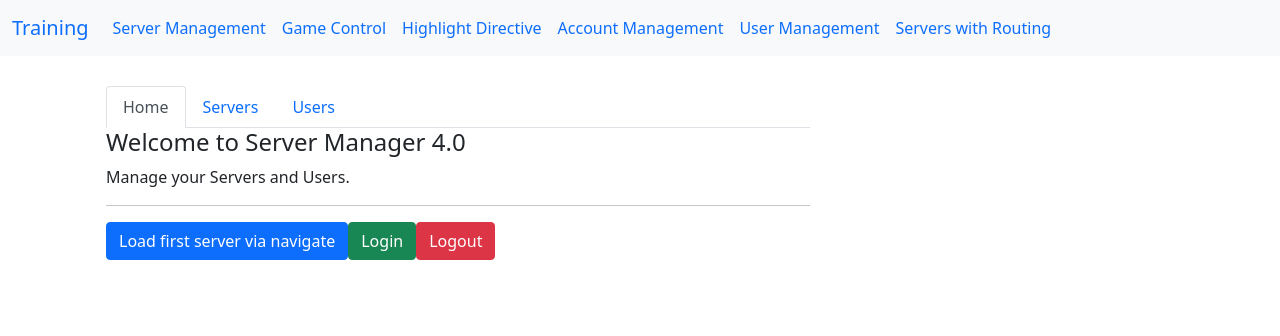
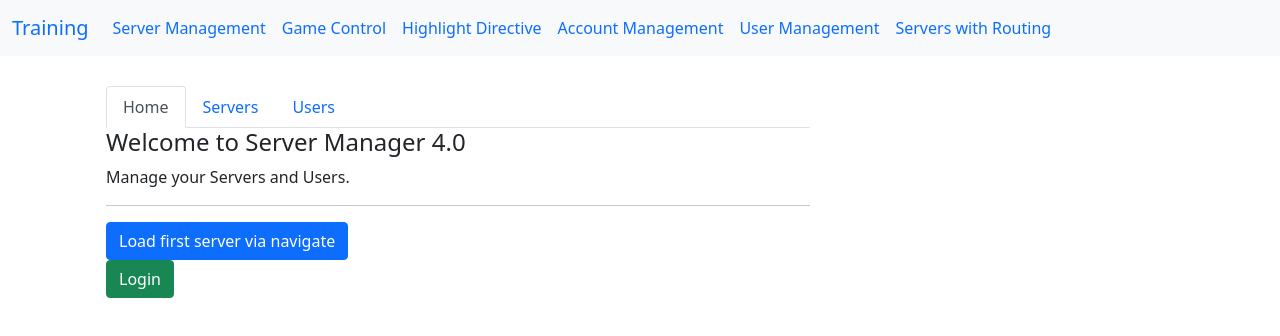
Before and after one commit to mikewebbdev/angular-training, an Angular app: page / in a window 1280 px wide. Shown: the top 336 px of the page. Built offline with nearby package versions, Linux system fonts and the light colour scheme.

Commit message:
make login/logout buttons conditional, add some navigation after login/logout

```diff
--- a/src/app/app-routing.module.ts
+++ b/src/app/app-routing.module.ts
@@ -18,6 +18,7 @@ const appRoutes: Routes = [
       { path: ':id', component: RoutingServerComponent },
       { path: ':id/edit', component: EditServerComponent }
     ] },
+  { path: 'login', redirectTo: 'servers'},
   { path: 'not-found', component: PageNotFoundComponent },
   { path: '**', redirectTo: '/not-found' }
 ];
--- a/src/app/server-routing/home/home.component.html
+++ b/src/app/server-routing/home/home.component.html
@@ -2,5 +2,9 @@
 <p>Manage your Servers and Users.</p>
 <hr />
 <button class="btn btn-primary" (click)="onLoadServers(1)">Load first server via navigate</button>
-<button class="btn btn-success" (click)="onLogin()">Login</button>
-<button class="btn btn-danger" (click)="onLogout()">Logout</button>
+<div *ngIf="loggedIn">
+  <button class="btn btn-danger" (click)="onLogout()">Logout</button>
+</div>
+<div *ngIf="!loggedIn">
+  <button class="btn btn-success" (click)="onLogin()">Login</button>
+</div>
--- a/src/app/server-routing/home/home.component.ts
+++ b/src/app/server-routing/home/home.component.ts
@@ -8,10 +8,12 @@ import {AuthService} from "../../auth.service";
   styleUrls: ['./home.component.css']
 })
 export class HomeComponent implements OnInit {
+  loggedIn: boolean = false;
 
   constructor(private router: Router, private authService: AuthService) { }
 
   ngOnInit(): void {
+    this.loggedIn = this.authService.loggedIn;
   }
 
   onLoadServers(id: number) {
@@ -20,9 +22,11 @@ export class HomeComponent implements OnInit {
 
   onLogin() {
     this.authService.login();
+    this.router.navigate(['/login']);
   }
 
   onLogout() {
     this.authService.logout();
+    this.router.navigate(['/login']);
   }
 }
```
